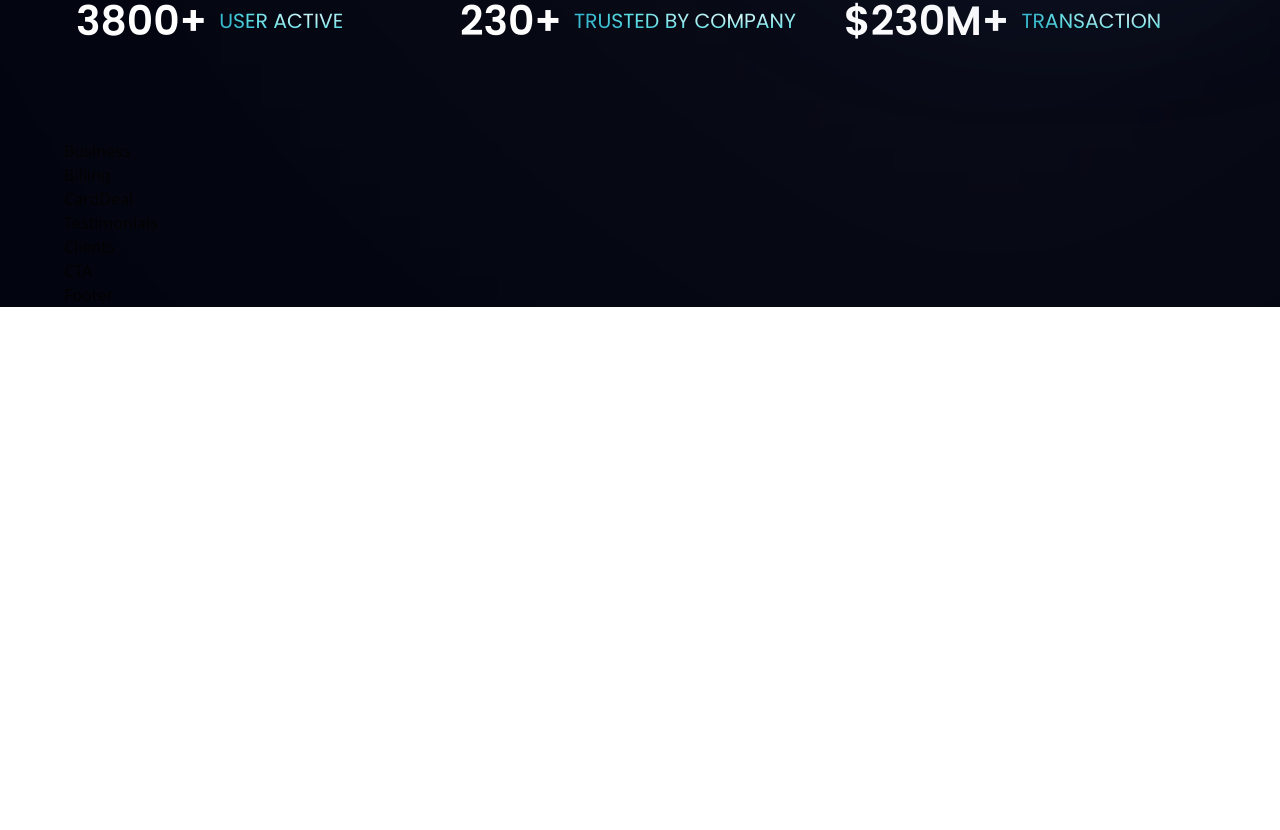
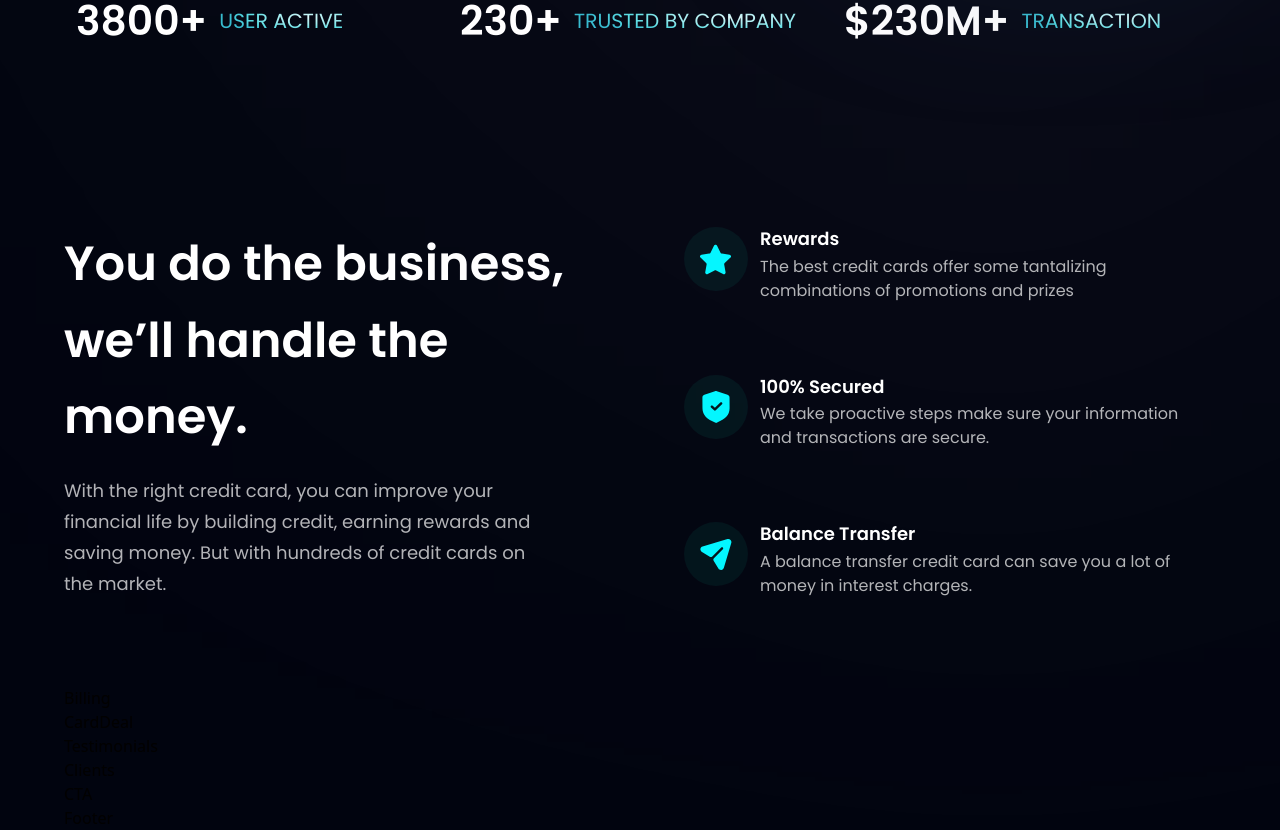
Before and after one commit to shreyas0924/modern-website, a React (Vite) app: page / in a window 1280 px wide. Shown: the part 806-1636 px from the top of the page. Before the commit the page ends 1113 px from the top, so only its background shows below. Built offline with nearby package versions, Linux system fonts and the light colour scheme.

Commit message:
business section

```diff
--- a/src/components/Business.jsx
+++ b/src/components/Business.jsx
@@ -1,11 +1,45 @@
-import React from 'react'
+import { features } from "../constants";
+import styles, { layout } from "../style";
+import Button from "./Button";
 
-const Business = () => {
-  return (
-    <div>
-      Business
+const FeatureCard = ({ icon, title, content, index }) => (
+  <div className={`flex flex-row p-6 rounded-[20px] ${index !== features.length - 1 ? "mb-6" : "mb-0"} feature-card`}>
+    <div className={`w-[64px] h-[64px] rounded-full ${styles.flexCenter} bg-dimBlue`}>
+      <img src={icon} alt="star" className="w-[50%] h-[50%] object-contain" />
     </div>
-  )
-}
+    <div className="flex-1 flex flex-col ml-3">
+      <h4 className="font-poppins font-semibold text-white text-[18px] leading-[23.4px] mb-1">
+        {title}
+      </h4>
+      <p className="font-poppins font-normal text-dimWhite text-[16px] leading-[24px]">
+        {content}
+      </p>
+    </div>
+  </div>
+);
 
-export default Business
+const Business = () =>  (
+  <section id="features" className={layout.section}>
+    <div className={layout.sectionInfo}>
+      <h2 className={styles.heading2}>
+        You do the business, <br className="sm:block hidden" /> we’ll handle
+        the money.
+      </h2>
+      <p className={`${styles.paragraph} max-w-[470px] mt-5`}>
+        With the right credit card, you can improve your financial life by
+        building credit, earning rewards and saving money. But with hundreds
+        of credit cards on the market.
+      </p>
+
+      <Button styles={`mt-10`} />
+    </div>
+
+    <div className={`${layout.sectionImg} flex-col`}>
+      {features.map((feature, index) => (
+        <FeatureCard key={feature.id} {...feature} index={index} />
+      ))}
+    </div>
+  </section>
+);
+
+export default Business;
```
